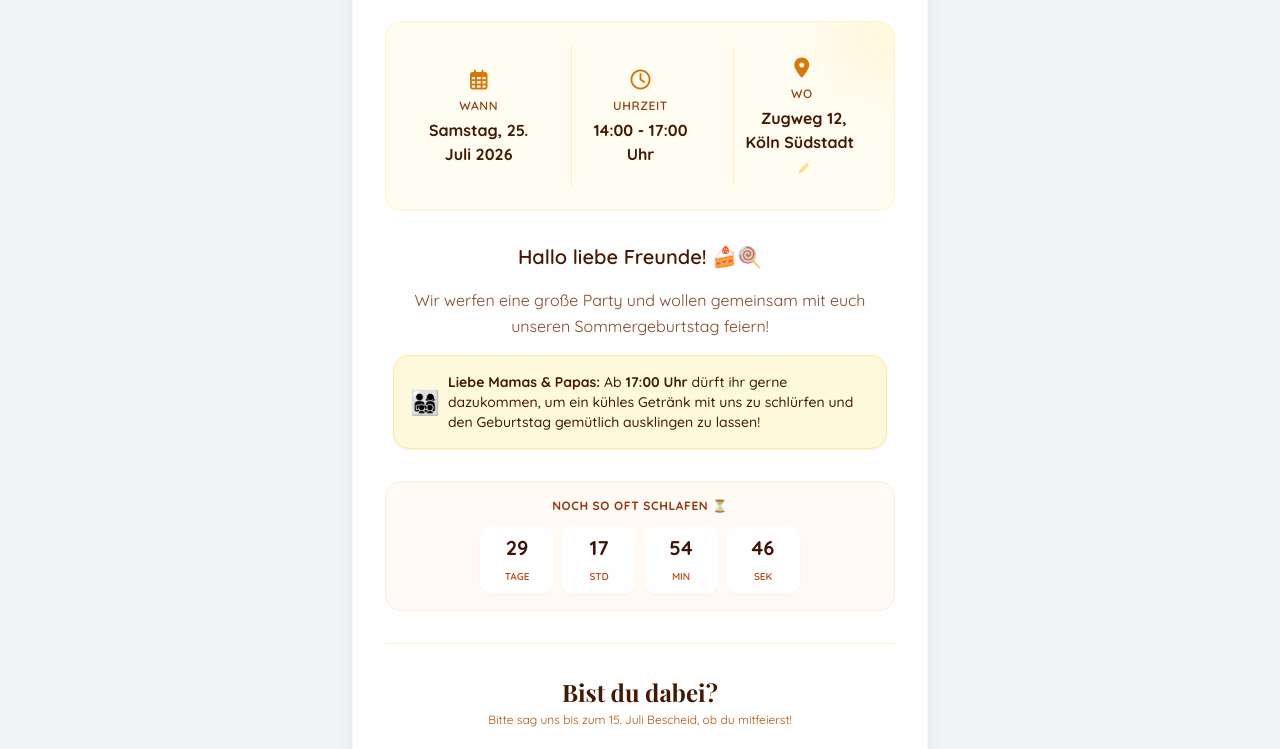
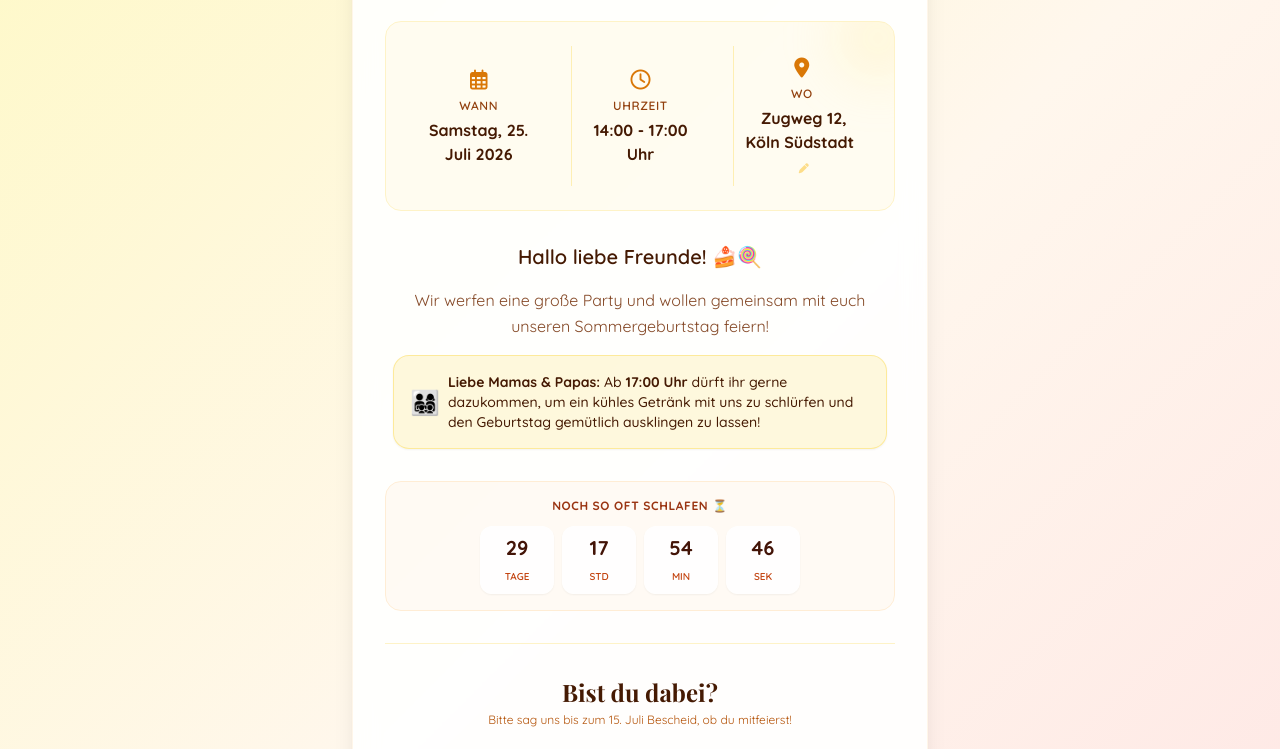
Before and after one commit to salbers79/sommergeburtstag, a website: page public/index.html in a window 1280 px wide. Shown: the part 272-1021 px from the top of the page. Drawn offline with nearby package versions, Linux system fonts and the light colour scheme; no server answers; a web font is replaced by a local one.

Commit message:
Warmen gelben Verlauf-Hintergrund auf der Einladungsseite wiederhergestellt

```diff
--- a/public/index.html
+++ b/public/index.html
@@ -17,8 +17,8 @@
     <style>
         body {
             font-family: 'Quicksand', sans-serif;
-            /* Heller grauer Hintergrund (globale Vorgabe) */
-            background-color: #f3f4f6;
+            /* Warmer, sommerlicher Verlauf */
+            background: linear-gradient(135deg, #fef9c3 0%, #fff7ed 50%, #fee2e2 100%);
         }
         .serif-title {
             font-family: 'Playfair Display', serif;
```
